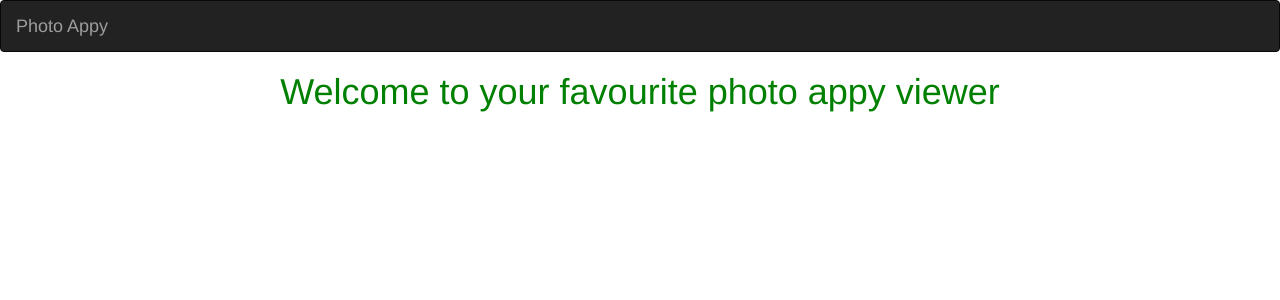
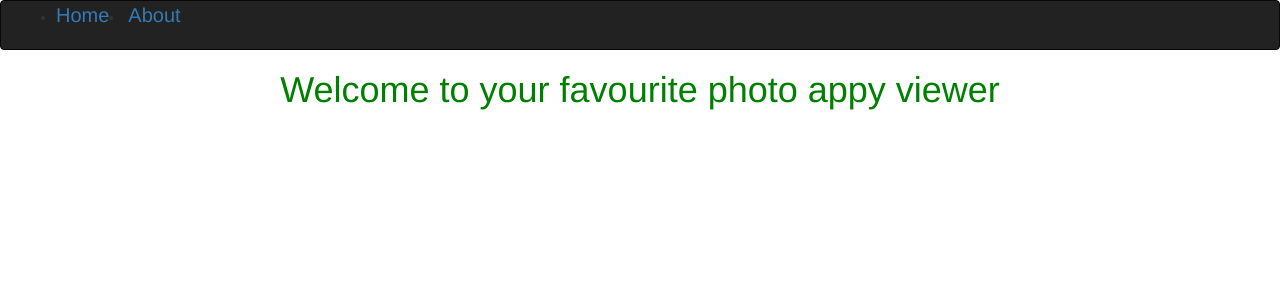
Before and after one commit to erastus-1/Gallery, a Django app: template photos/templates/all/home.html in a window 1280 px wide. Shown: the top 300 px of the page. Run offline with Django 3.2, Linux system fonts and the light colour scheme; the template is opened without the code that fills it, so the values that code supplies are empty; some libraries are stand-ins or nearby versions.

Commit message:
included navbar icons about link

```diff
--- a/photos/templates/navbar.html
+++ b/photos/templates/navbar.html
@@ -9,7 +9,14 @@
 <nav class="navbar navbar-inverse">
   <div class="container-fluid">
     <div class="navbar-header">
-      <a class="navbar-brand" href="{% url 'photos' %}">Photo Appy</a>
+        <ul>
+            <li>
+        <a class="active" href="{% url 'home' %}" style="font-size: 20px;"><i class="fa fa-fw fa-home" style="color: green;"></i> Home</a></div>
+    </li>
+    <li>
+        <a href="{% url 'home' %}" style="font-size: 20px;"> <i class="fa fa-info-circle" style="color: green;" aria-hidden="true"></i>About</a>
+    </li>
+    </ul>
     </div>
   </div>
 </nav>
```
